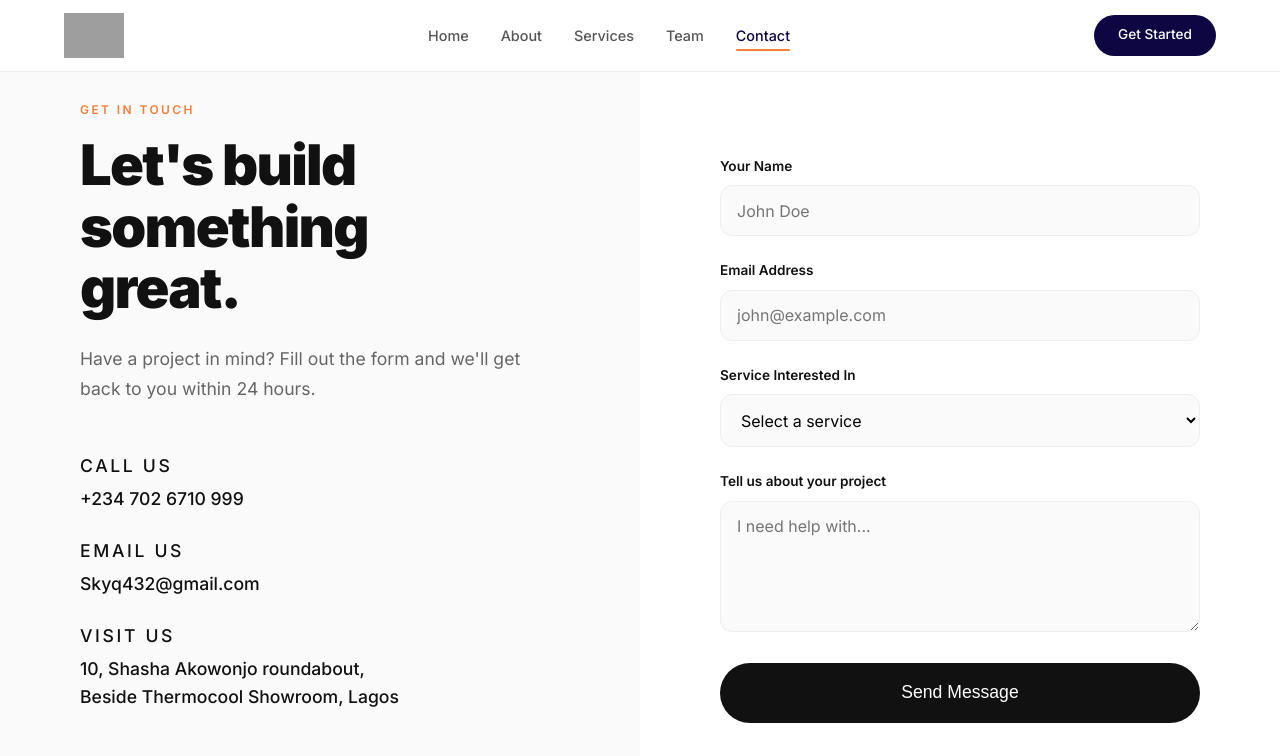
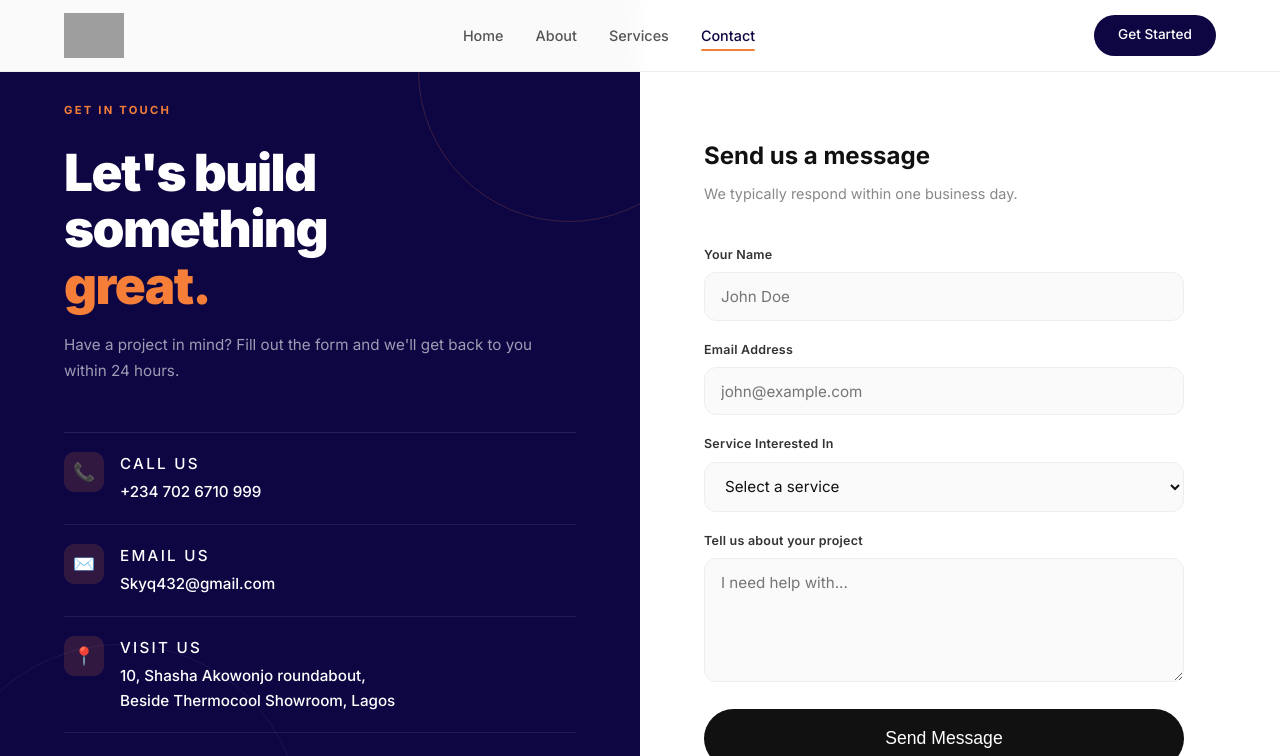
Before and after one commit to Skyq432/Skyqwebsite-V1, a website built with Vite: page index.html in a window 1280 px wide. Both pictures are taken after a click on the link "Get Started". Shown: the top 756 px of the page. Built offline with nearby package versions, Linux system fonts and the light colour scheme; grey boxes are pictures that could not be loaded.

Commit message:
Updated logo, fixed contact layout, removed Team from nav

```diff
--- a/index.html
+++ b/index.html
@@ -4,7 +4,7 @@
   <meta charset="UTF-8" />
   <meta name="viewport" content="width=device-width, initial-scale=1.0" />
   <title>Sky Q | Consulting, Marketing & Tech</title>
-  <link rel="icon" type="image/png" href="/favicon.png" />
+  <link rel="icon" type="image/png" href="/logofavicon.png" />
   <link href="https://fonts.googleapis.com/css2?family=Inter:wght@300;400;500;600;700;800;900&display=swap" rel="stylesheet" />
   <link rel="stylesheet" href="/src/style.css" />
 </head>
@@ -20,7 +20,6 @@
         <a href="#home" data-nav>Home</a>
         <a href="#about" data-nav>About</a>
         <a href="#services" data-nav>Services</a>
-        <a href="#team" data-nav>Team</a>
         <a href="#contact" data-nav>Contact</a>
       </nav>
       <a href="#contact" class="nav-cta" data-nav>Get Started</a>
@@ -419,22 +418,31 @@
     <section class="contact-split">
       <div class="contact-left">
         <div class="contact-left-inner">
-          <span class="section-tag">Get in Touch</span>
-          <h1>Let's build<br>something<br>great.</h1>
+          <span class="contact-tag">Get in Touch</span>
+          <h1>Let's build<br>something<br><span>great.</span></h1>
           <p>Have a project in mind? Fill out the form and we'll get back to you within 24 hours.</p>
 
                <div class="contact-direct">
               <div class="direct-item">
+                <div class="direct-icon">📞</div>
+                <div class="direct-info">
                   <span class="direct-label">Call us</span>
                   <a href="tel:+2347026710999">+234 702 6710 999</a>
                 </div>
+              </div>
               <div class="direct-item">
+                <div class="direct-icon">✉️</div>
+                <div class="direct-info">
                   <span class="direct-label">Email us</span>
                   <a href="mailto:Skyq432@gmail.com">Skyq432@gmail.com</a>
                 </div>
+              </div>
               <div class="direct-item">
+                <div class="direct-icon">📍</div>
+                <div class="direct-info">
                   <span class="direct-label">Visit us</span>
                   <span>10, Shasha Akowonjo roundabout,<br>Beside Thermocool Showroom, Lagos</span>
+                </div>
               </div>
             </div>
 
@@ -447,6 +455,8 @@
       </div>
 
       <div class="contact-right">
+       <p class="form-heading">Send us a message</p>
+        <p class="form-sub">We typically respond within one business day.</p>
         <form class="contact-form" id="contactForm">
           <div class="form-group">
             <label for="name">Your Name</label>
--- a/package.json
+++ b/package.json
@@ -6,9 +6,11 @@
   "scripts": {
     "dev": "vite",
     "build": "vite build",
-    "preview": "vite preview"
+    "preview": "vite preview",
+    "deploy": "gh-pages -d dist"
   },
   "devDependencies": {
+    "gh-pages": "^6.3.0",
     "vite": "^8.0.12"
   }
 }
--- a/src/style.css
+++ b/src/style.css
@@ -634,7 +634,7 @@ a {
 .about-masthead-content {
   position: relative;
   z-index: 2;
-  padding: 4rem 0;
+  padding: 8rem 0 4rem;
   color: white;
 }
 
@@ -942,7 +942,6 @@ a {
 }
 
 /* ==================== CONTACT PAGE ==================== */
-/* Completely different: split screen, minimalist, functional form */
 
 .contact-split {
   display: grid;
@@ -950,56 +949,120 @@ a {
   min-height: 100vh;
 }
 
+/* Left Side */
 .contact-left {
-  background: #fafafa;
+  background: #0d0643;
   display: flex;
-  align-items: center;
-  padding: 6rem 3rem;
+  flex-direction: column;
+  justify-content: center;
+  padding: 6rem 4rem;
+  position: relative;
+  overflow: hidden;
+}
+
+.contact-left::before {
+  content: '';
+  position: absolute;
+  top: -80px;
+  right: -80px;
+  width: 300px;
+  height: 300px;
+  border-radius: 50%;
+  border: 1.5px solid rgba(245, 127, 57, 0.2);
+}
+
+.contact-left::after {
+  content: '';
+  position: absolute;
+  bottom: -100px;
+  left: -60px;
+  width: 360px;
+  height: 360px;
+  border-radius: 50%;
+  border: 1.5px solid rgba(255, 255, 255, 0.06);
 }
 
 .contact-left-inner {
-  max-width: 480px;
-  margin: 0 auto;
+  position: relative;
+  z-index: 1;
+}
+
+.contact-tag {
+  display: inline-block;
+  font-size: 0.7rem;
+  font-weight: 700;
+  text-transform: uppercase;
+  letter-spacing: 0.2em;
+  color: #f57f39;
+  margin-bottom: 1.5rem;
 }
 
 .contact-left h1 {
-  font-size: 3.5rem;
+  font-size: 3.2rem;
   font-weight: 900;
   line-height: 1.1;
-  margin-bottom: 1.5rem;
-  color: #111;
+  margin-bottom: 1.2rem;
+  color: #fff;
   letter-spacing: -0.03em;
 }
 
-.contact-left > div > p {
-  color: #666;
-  font-size: 1.1rem;
+.contact-left h1 span {
+  color: #f57f39;
+}
+
+.contact-left-inner > p {
+  color: rgba(255, 255, 255, 0.6);
+  font-size: 0.95rem;
   line-height: 1.7;
   margin-bottom: 3rem;
 }
 
+/* Contact info items */
 .contact-direct {
-  margin-bottom: 3rem;
+  display: flex;
+  flex-direction: column;
+  margin-bottom: 2.5rem;
+  border-top: 1px solid rgba(255, 255, 255, 0.1);
 }
 
 .direct-item {
-  margin-bottom: 1.5rem;
+  display: flex;
+  align-items: flex-start;
+  gap: 1rem;
+  padding: 1.2rem 0;
+  border-bottom: 1px solid rgba(255, 255, 255, 0.08);
+}
+
+.direct-icon {
+  width: 40px;
+  height: 40px;
+  border-radius: 10px;
+  background: rgba(245, 127, 57, 0.15);
+  display: flex;
+  align-items: center;
+  justify-content: center;
+  flex-shrink: 0;
+  font-size: 1.1rem;
+}
+
+.direct-info {
+  display: flex;
+  flex-direction: column;
+  gap: 0.25rem;
 }
 
 .direct-label {
-  display: block;
-  font-size: 0.75rem;
-  font-weight: 600;
+  font-size: 0.7rem;
+  font-weight: 700;
   text-transform: uppercase;
   letter-spacing: 0.15em;
-  color: #888;
-  margin-bottom: 0.3rem;
+  color: rgba(255, 255, 255, 0.4);
 }
 
 .direct-item a,
 .direct-item span {
-  color: #111;
-  font-size: 1.1rem;
+  color: #fff;
+  font-size: 0.95rem;
   font-weight: 500;
 }
 
@@ -1007,19 +1070,25 @@ a {
   color: #f57f39;
 }
 
+/* Social pills */
 .contact-social {
   display: flex;
-  gap: 1.5rem;
+  gap: 0.8rem;
+  flex-wrap: wrap;
 }
 
 .contact-social a {
-  color: #888;
-  font-size: 0.9rem;
+  padding: 0.45rem 1rem;
+  border: 1px solid rgba(255, 255, 255, 0.15);
+  border-radius: 100px;
+  color: rgba(255, 255, 255, 0.6);
+  font-size: 0.8rem;
   font-weight: 500;
-  transition: color 0.3s;
+  transition: all 0.3s;
 }
 
 .contact-social a:hover {
+  border-color: #f57f39;
   color: #f57f39;
 }
 
@@ -1027,38 +1096,59 @@ a {
 .contact-right {
   background: #fff;
   display: flex;
-  align-items: center;
-  padding: 6rem 3rem;
+  flex-direction: column;
+  justify-content: center;
+  padding: 6rem 4rem;
 }
 
 .contact-form {
   width: 100%;
   max-width: 480px;
-  margin: 0 auto;
+}
+
+.form-heading {
+  font-size: 1.5rem;
+  font-weight: 700;
+  color: #111;
+  margin-bottom: 0.4rem;
+}
+
+.form-sub {
+  color: #888;
+  font-size: 0.9rem;
+  margin-bottom: 2.5rem;
+}
+
+.form-row {
+  display: grid;
+  grid-template-columns: 1fr 1fr;
+  gap: 1rem;
 }
 
 .form-group {
-  margin-bottom: 1.5rem;
+  margin-bottom: 1.2rem;
 }
 
 .form-group label {
   display: block;
-  font-size: 0.85rem;
+  font-size: 0.78rem;
   font-weight: 600;
-  color: #111;
-  margin-bottom: 0.5rem;
+  color: #333;
+  margin-bottom: 0.45rem;
+  letter-spacing: 0.02em;
 }
 
 .form-group input,
 .form-group select,
 .form-group textarea {
   width: 100%;
-  padding: 0.9rem 1rem;
-  border: 1px solid #eee;
+  padding: 0.85rem 1rem;
+  border: 1.5px solid #eee;
   border-radius: 12px;
   font-family: inherit;
-  font-size: 1rem;
+  font-size: 0.95rem;
   background: #fafafa;
+  color: #111;
   transition: all 0.3s;
 }
 
@@ -1068,11 +1158,19 @@ a {
   outline: none;
   border-color: #f57f39;
   background: #fff;
+  box-shadow: 0 0 0 3px rgba(245, 127, 57, 0.08);
 }
 
 .form-group textarea {
   resize: vertical;
-  min-height: 120px;
+  min-height: 110px;
+}
+
+.response-note {
+  text-align: center;
+  color: #aaa;
+  font-size: 0.8rem;
+  margin-top: 1rem;
 }
 
 /* ==================== FOOTER ==================== */
```
Also changed, not shown: 3 other files. Lines whose indentation alone changed are shown as unchanged.
